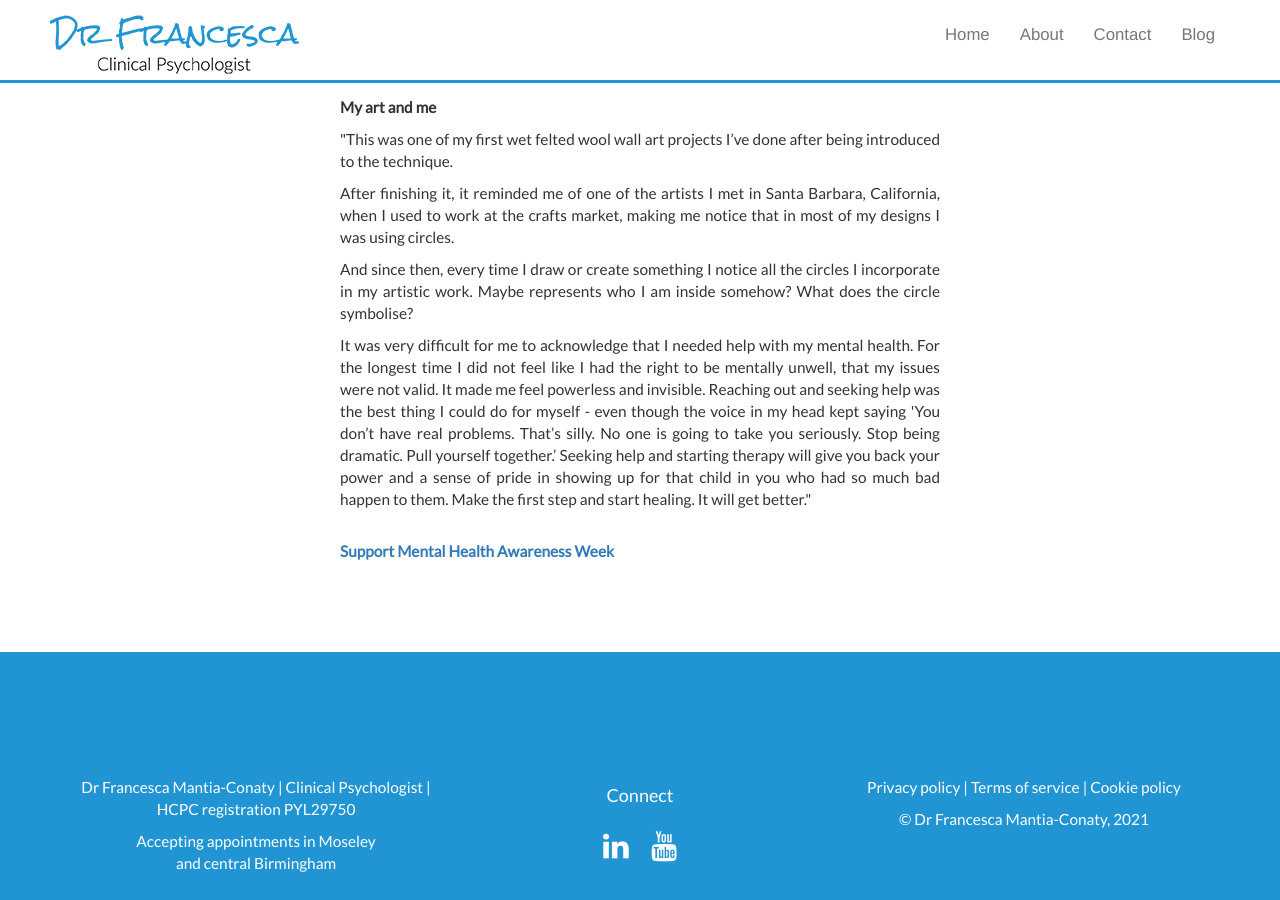
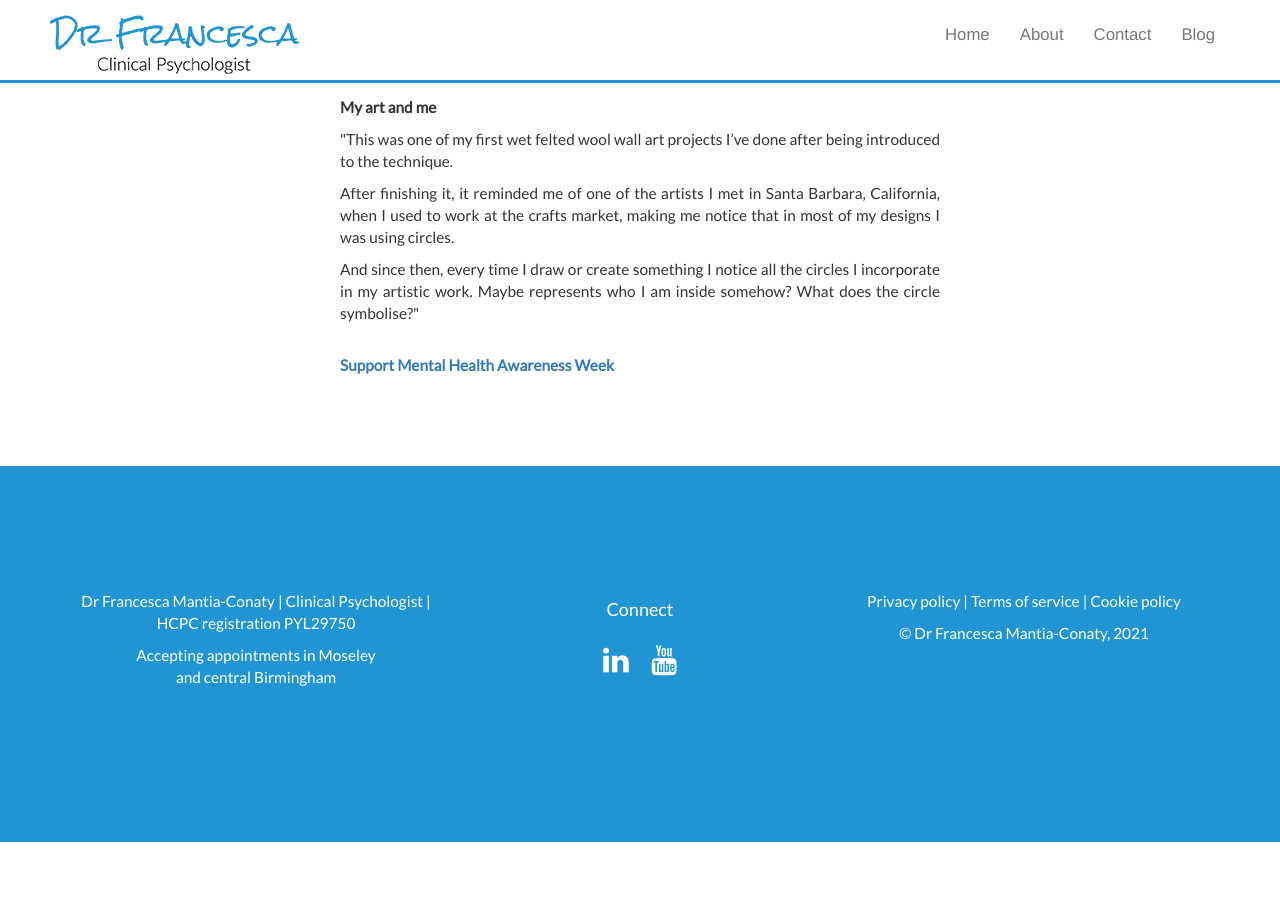
Before and after one commit to robconaty/drfrancesca, a Jekyll site: the page built from mhaw07.html, in a window 1280 px wide and 900 px high, scrolled down 900 px. Built offline with Jekyll 4.4.1, drawn with Linux system fonts in a browser that asks for light colours; nearby versions of some CDN libraries; comment, search, counter and statistics services are not loaded; after the commit the page ends 1742 px from its top, so only the background shows below that.

Commit message:
Update mhaw07.html

```diff
--- a/mhaw07.html
+++ b/mhaw07.html
@@ -25,9 +25,9 @@ title: Mental Health Awareness Week
 
 <p>"This was one of my first wet felted wool wall art projects I’ve done after being introduced to the technique. </p>
 
-<p>After finishing it, it reminded me of one of the artists I met in Santa Barbara, California, when I used to work at the crafts market, making me notice that in most of my designs I was using circles.</p> <p>And since then, every time I draw or create something I notice all the circles I incorporate in my artistic work. Maybe represents who I am inside somehow? What does the circle symbolise?</p>
+<p>After finishing it, it reminded me of one of the artists I met in Santa Barbara, California, when I used to work at the crafts market, making me notice that in most of my designs I was using circles.</p> <p>And since then, every time I draw or create something I notice all the circles I incorporate in my artistic work. Maybe represents who I am inside somehow? What does the circle symbolise?"</p>
 
-<p>It was very difficult for me to acknowledge that I needed help with my mental health. For the longest time I did not feel like I had the right to be mentally unwell, that my issues were not valid. It made me feel powerless and invisible. Reaching out and seeking help was the best thing I could do for myself - even though the voice in my head kept saying 'You don’t have real problems. That’s silly. No one is going to take you seriously. Stop being dramatic. Pull yourself together.’ Seeking help and starting therapy will give you back your power and a sense of pride in showing up for that child in you who had so much bad happen to them. Make the first step and start healing. It will get better."</p>
+</p>
 
 
 <br>
```
